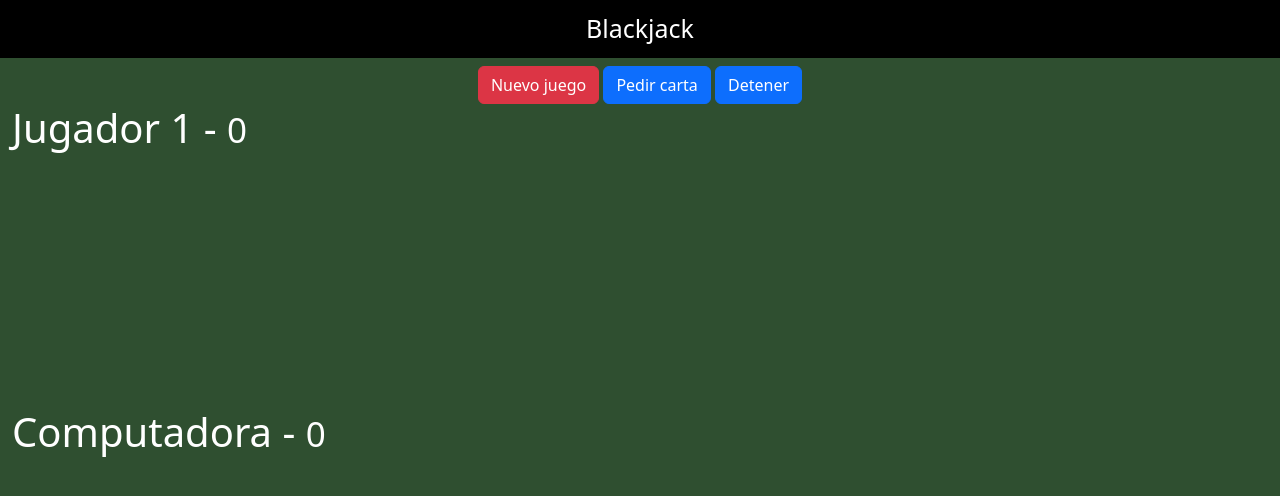
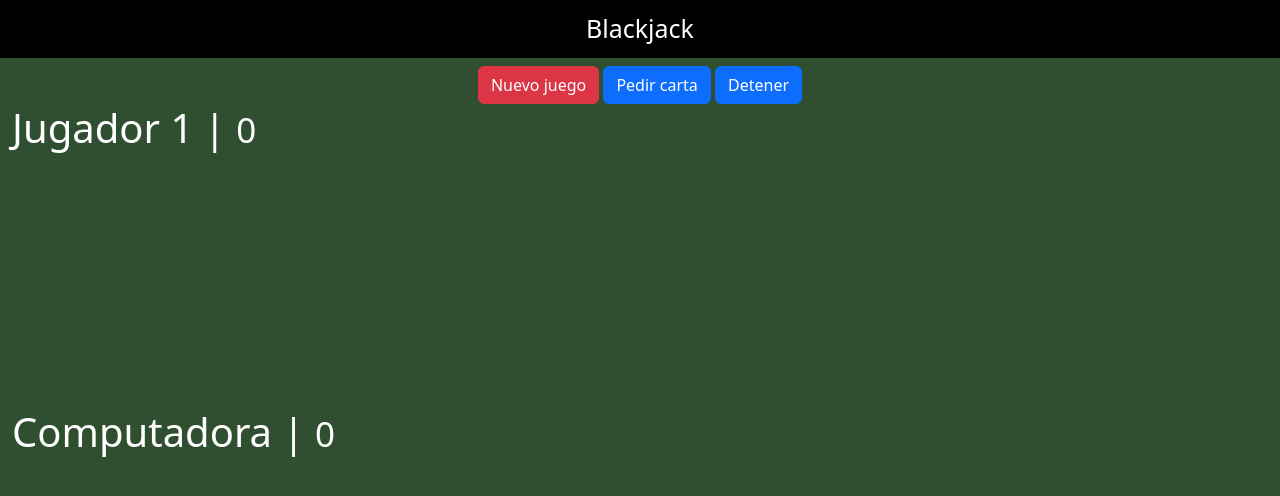
Before and after one commit to Aixa-Cal/vite-blackjack-js, a website built with Vite: page index.html in a window 1280 px wide. Built offline with nearby package versions, Linux system fonts and the light colour scheme.

```diff
--- a/index.html
+++ b/index.html
@@ -20,7 +20,7 @@
 
     <div class="row container">
         <div class="col">
-            <h1>Jugador 1 - <small>0</small></h1>
+            <h1>Jugador 1 | <small>0</small></h1>
             <div id="jugador-cartas">
                 <!-- <img class="carta" src="assets/cartas/2C.png"> -->
             </div>
@@ -31,7 +31,7 @@
 
     <div class="row container mt-2">
         <div class="col">
-            <h1>Computadora - <small>0</small></h1>
+            <h1>Computadora | <small>0</small></h1>
             <div id="computadora-cartas">
                 <!-- <img class="carta" src="assets/cartas/2C.png"> -->
             </div>
--- a/src/blackjack/usecases/turno-computadora.js
+++ b/src/blackjack/usecases/turno-computadora.js
@@ -29,7 +29,7 @@
             break;
         }
 
-    } while(  (puntosComputadora < puntosMinimos)  && (puntosMinimos <= 21 ) );
+    } while( (puntosComputadora < puntosMinimos)  && (puntosMinimos <= 21 ) );
 
     setTimeout(() => {
         if( puntosComputadora === puntosMinimos ) {
```
